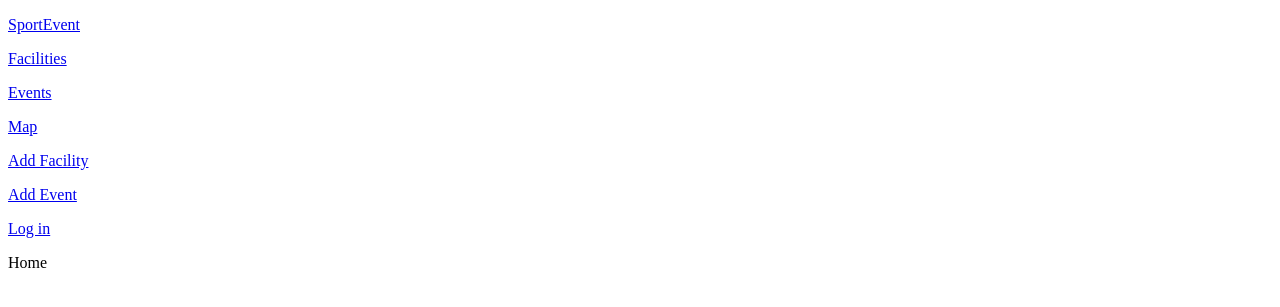
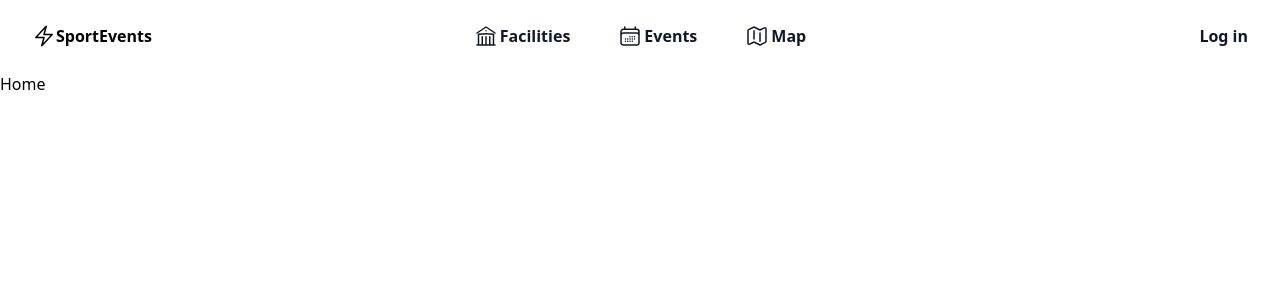
Before and after one commit to jakmro/Sportevent, a Django app: template templates/home.html in a window 1280 px wide. Shown: the top 307 px of the page. Run offline with Django 5.2, Linux system fonts and the light colour scheme; the template is opened without the code that fills it, so the values that code supplies are empty; style sheets or scripts are compiled from the project's sources; some libraries are stand-ins or nearby versions.

Commit message:
Style header

```diff
--- a/templates/base.html
+++ b/templates/base.html
@@ -1,42 +1,92 @@
 <!-- templates/base.html -->
+{% load compress %}
+{% load static %}
+
 <!DOCTYPE html>
 <html>
 
 <head>
     <meta charset="utf-8">
     <title>{% block title %}Django Auth Tutorial{% endblock %}</title>
+    {% compress css %}
+        <link rel="stylesheet" href="{% static 'src/output.css' %}">
+    {% endcompress %}
 </head>
 
 <body>
 <main>
     <header>
-        <div>
-            <div>
-                <a href="/"><p>SportEvent</p></a>
+        <div class="bg-white">
+            <nav class="mx-auto flex max-w-7xl items-center justify-between p-6 lg:px-8" aria-label="Global">
+                <div class="flex lg:flex-1">
+                    <a href="/" class="-m-1.5 p-1.5">
+                        <div class="flex">
+                            <svg xmlns="http://www.w3.org/2000/svg" fill="none" viewBox="0 0 24 24" stroke-width="1.5"
+                                 stroke="currentColor" class="w-6 h-6">
+                                <path stroke-linecap="round" stroke-linejoin="round"
+                                      d="m3.75 13.5 10.5-11.25L12 10.5h8.25L9.75 21.75 12 13.5H3.75Z"></path>
+                            </svg>
+                            <p class="text-base font-semibold">SportEvents</p>
                         </div>
-            <div>
-                <a href="{% url 'facilities' %}"><p>Facilities</p></a>
-                <a href="/"><p>Events</p></a>
-                <a href="/"><p>Map</p></a>
+                    </a>
                 </div>
-            <div>
-                <a href="facilities/add/"><p>Add Facility</p></a>
-                <a href="/"><p>Add Event</p></a>
+                <div class="lg:flex lg:gap-x-12">
+                    <a href="{% url 'facilities' %}"
+                       class="text-base font-semibold leading-6 text-gray-900 hover:underline underline-offset-4">
+                        <div class="flex">
+                            <svg xmlns="http://www.w3.org/2000/svg" fill="none" viewBox="0 0 24 24" stroke-width="1.5"
+                                 stroke="currentColor" class="w-6 h-6">
+                                <path stroke-linecap="round" stroke-linejoin="round"
+                                      d="M12 21v-8.25M15.75 21v-8.25M8.25 21v-8.25M3 9l9-6 9 6m-1.5 12V10.332A48.36 48.36 0 0 0 12 9.75c-2.551 0-5.056.2-7.5.582V21M3 21h18M12 6.75h.008v.008H12V6.75Z"></path>
+                            </svg>
+                            <p class="ml-0.5">Facilities</p>
+                        </div>
+                    </a>
+                    <a href="/"
+                       class="text-base font-semibold leading-6 text-gray-900 hover:underline underline-offset-4">
+                        <div class="flex">
+                            <svg xmlns="http://www.w3.org/2000/svg" fill="none" viewBox="0 0 24 24" stroke-width="1.5"
+                                 stroke="currentColor" class="w-6 h-6">
+                                <path stroke-linecap="round" stroke-linejoin="round"
+                                      d="M6.75 3v2.25M17.25 3v2.25M3 18.75V7.5a2.25 2.25 0 0 1 2.25-2.25h13.5A2.25 2.25 0 0 1 21 7.5v11.25m-18 0A2.25 2.25 0 0 0 5.25 21h13.5A2.25 2.25 0 0 0 21 18.75m-18 0v-7.5A2.25 2.25 0 0 1 5.25 9h13.5A2.25 2.25 0 0 1 21 11.25v7.5m-9-6h.008v.008H12v-.008ZM12 15h.008v.008H12V15Zm0 2.25h.008v.008H12v-.008ZM9.75 15h.008v.008H9.75V15Zm0 2.25h.008v.008H9.75v-.008ZM7.5 15h.008v.008H7.5V15Zm0 2.25h.008v.008H7.5v-.008Zm6.75-4.5h.008v.008h-.008v-.008Zm0 2.25h.008v.008h-.008V15Zm0 2.25h.008v.008h-.008v-.008Zm2.25-4.5h.008v.008H16.5v-.008Zm0 2.25h.008v.008H16.5V15Z"></path>
+                            </svg>
+                            <p class="ml-0.5">Events</p>
+                        </div>
+                    </a>
+                    <a href="/"
+                       class="text-base font-semibold leading-6 text-gray-900 hover:underline underline-offset-4">
+                        <div class="flex">
+                            <svg xmlns="http://www.w3.org/2000/svg" fill="none" viewBox="0 0 24 24" stroke-width="1.5"
+                                 stroke="currentColor" class="w-6 h-6">
+                                <path stroke-linecap="round" stroke-linejoin="round"
+                                      d="M9 6.75V15m6-6v8.25m.503 3.498 4.875-2.437c.381-.19.622-.58.622-1.006V4.82c0-.836-.88-1.38-1.628-1.006l-3.869 1.934c-.317.159-.69.159-1.006 0L9.503 3.252a1.125 1.125 0 0 0-1.006 0L3.622 5.689C3.24 5.88 3 6.27 3 6.695V19.18c0 .836.88 1.38 1.628 1.006l3.869-1.934c.317-.159.69-.159 1.006 0l4.994 2.497c.317.158.69.158 1.006 0Z"></path>
+                            </svg>
+                            <p class="ml-0.5">Map</p>
+                        </div>
+                    </a>
+                </div>
+                <div class="lg:flex lg:flex-1 lg:justify-end">
                     {% if user.is_authenticated %}
                         <form action="{% url 'logout' %}" method="post">
                             {% csrf_token %}
-                        <button type="submit">Log out</button>
+                            <button type="submit"
+                                    class="text-base font-semibold leading-6 text-gray-900 hover:underline underline-offset-4">
+                                Log out
+                            </button>
                         </form>
                     {% else %}
-                    <a href="{% url 'login' %}"><p>Log in</p></a>
+                        <a href="{% url 'login' %}"
+                           class="text-base font-semibold leading-6 text-gray-900 hover:underline underline-offset-4">Log
+                            in</a>
                     {% endif %}
                 </div>
+            </nav>
         </div>
     </header>
-
+    <div>
         {% block content %}
         {% endblock %}
+    </div>
 </main>
 </body>
-
 </html>
```
Lines whose indentation alone changed are shown as unchanged.
